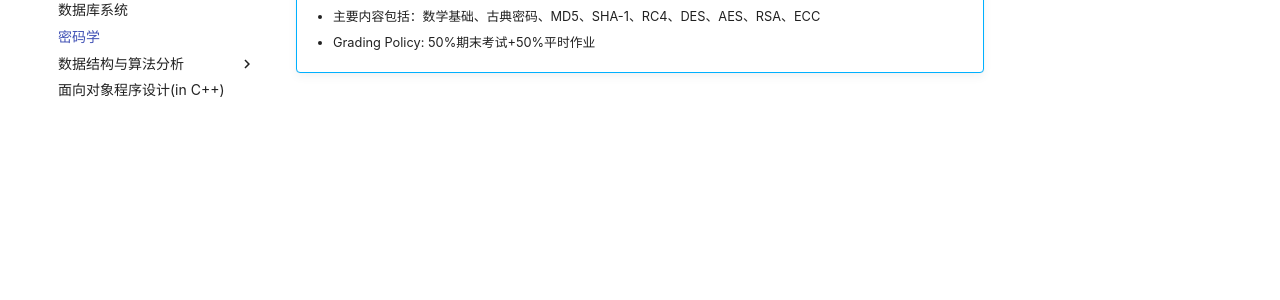
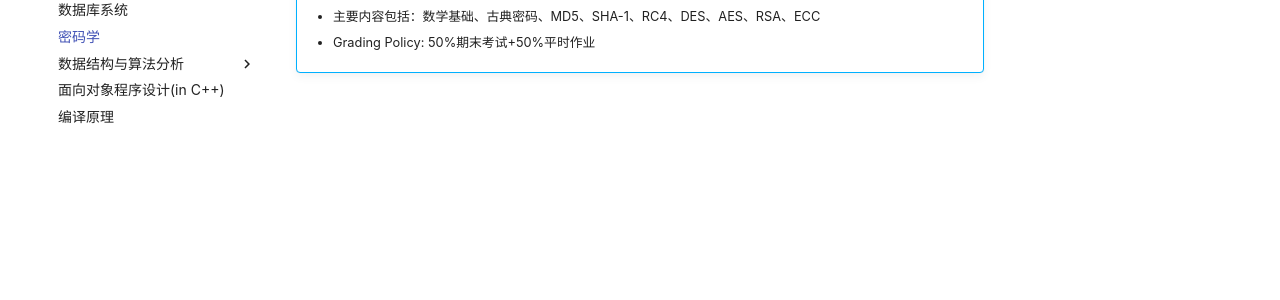
Before and after one commit to Undtree/Notes, an MkDocs documentation site: the page built from docs/Crypto.md, in a window 1280 px wide. Shown: the part 263-563 px from the top of the page. Built offline with MkDocs 1.6.1 and Material for MkDocs 9.7.7, drawn with Linux system fonts in a browser that asks for light colours.

Commit message:
modified .yml

```diff
--- a/mkdocs.yml
+++ b/mkdocs.yml
@@ -15,6 +15,7 @@ nav:
       - FDS: FDS.md
 
     - 面向对象程序设计(in C++): OOP.md
+    - 编译原理: 编译原理.md
 
 theme:
     name: material
```
